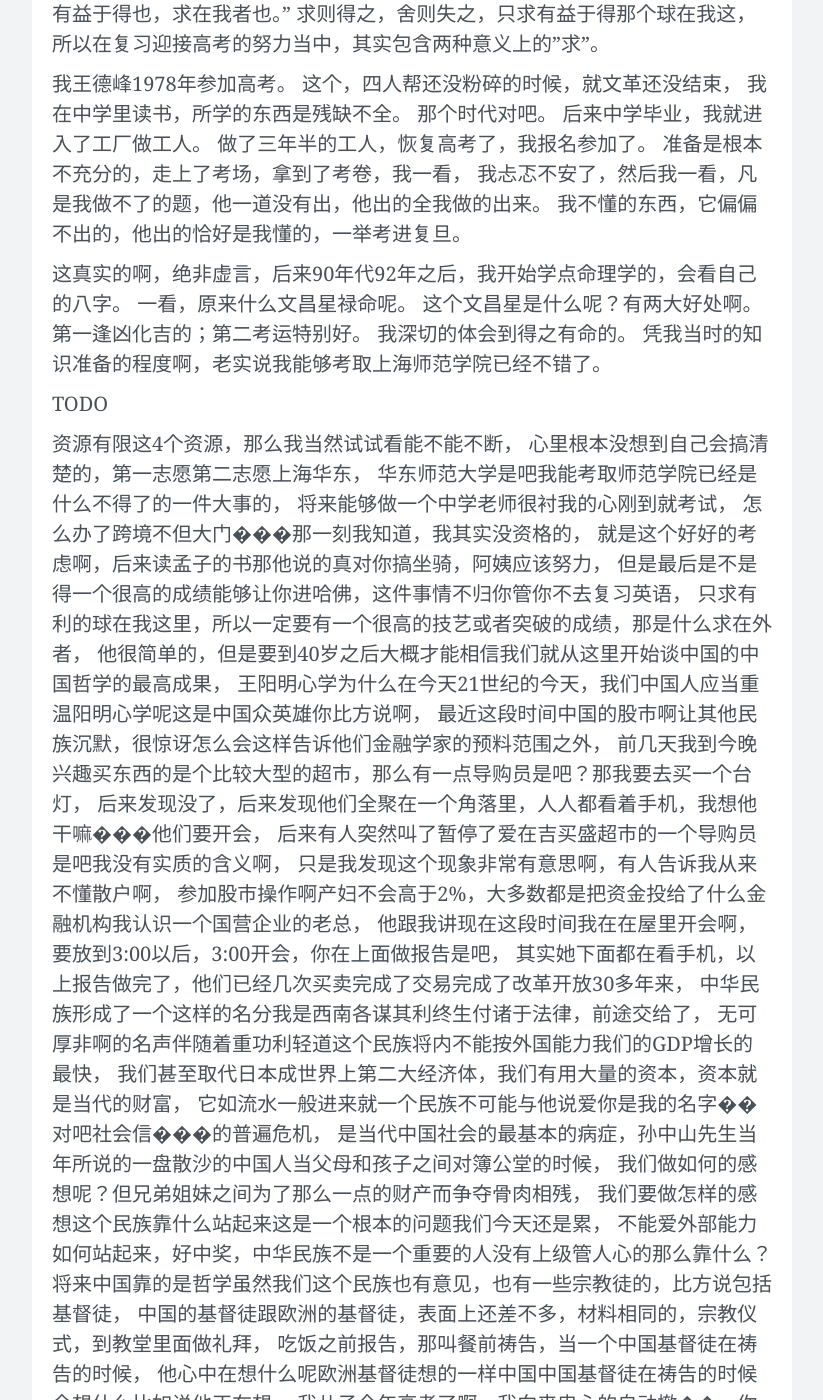
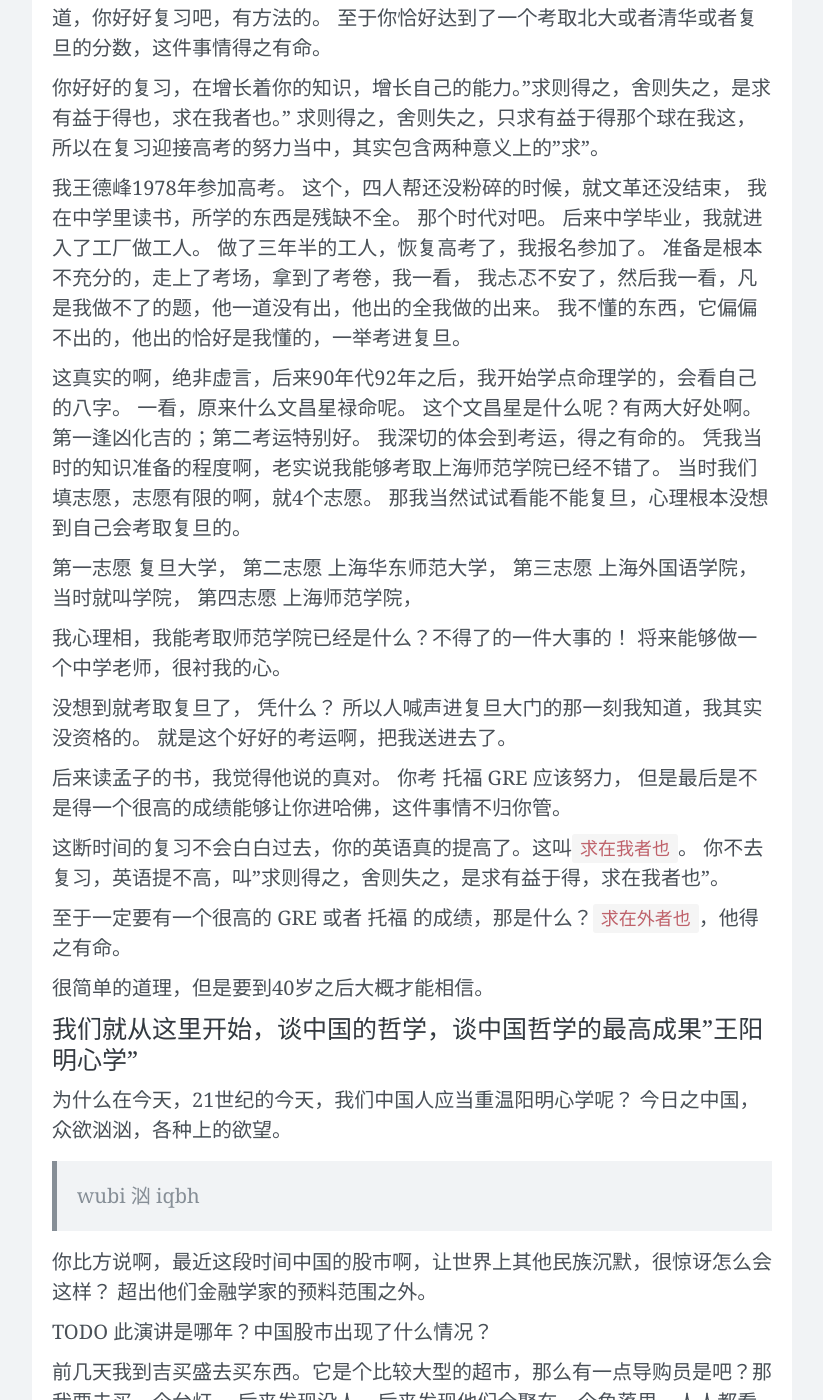
Before and after one commit to wangtiga/wangtiga.github.io, a Jekyll site: the page built from _previews/yangming_school_of_mind.md, in a window 1280 px wide and 1400 px high, scrolled down 1443 px. Shown: the whole window, without its empty margins (228-1051 px from the left). Built offline with Jekyll 4.4.1, drawn with Linux system fonts in a browser that asks for light colours; nearby versions of some CDN libraries; comment, search, counter and statistics services are not loaded; some of the changed text lies outside the part shown.

Commit message:
updated from notep

```diff
--- a/_previews/yangming_school_of_mind.md
+++ b/_previews/yangming_school_of_mind.md
@@ -10,7 +10,7 @@ tags:   todo
 
 
 
-### tiga整理的语音转文字
+## 王阳明心学及其当代意义 [^yangmingVideoByWithEric] 语音转文字
 
 各位朋友,很高兴再一次来到这个"中智视野文化讲坛".
 有些是老朋友了，有些是新面孔。
@@ -83,47 +83,118 @@ tags:   todo
 这真实的啊，绝非虚言，后来90年代92年之后，我开始学点命理学的，会看自己的八字。
 一看，原来什么文昌星禄命呢。
 这个文昌星是什么呢？有两大好处啊。第一逢凶化吉的；第二考运特别好。
-我深切的体会到得之有命的。
+我深切的体会到考运，得之有命的。
 凭我当时的知识准备的程度啊，老实说我能够考取上海师范学院已经不错了。
+当时我们填志愿，志愿有限的啊，就4个志愿。
+那我当然试试看能不能复旦，心理根本没想到自己会考取复旦的。
 
+第一志愿 复旦大学，
+第二志愿 上海华东师范大学，
+第三志愿 上海外国语学院，当时就叫学院，
+第四志愿 上海师范学院，
 
-TODO
+我心理相，我能考取师范学院已经是什么？不得了的一件大事的！
+将来能够做一个中学老师，很衬我的心。
 
-资源有限这4个资源，那么我当然试试看能不能不断，
-心里根本没想到自己会搞清楚的，第一志愿第二志愿上海华东，
-华东师范大学是吧我能考取师范学院已经是什么不得了的一件大事的，
-将来能够做一个中学老师很衬我的心刚到就考试，
-怎么办了跨境不但大门���那一刻我知道，我其实没资格的，
-就是这个好好的考虑啊，后来读孟子的书那他说的真对你搞坐骑，阿姨应该努力，
-但是最后是不是得一个很高的成绩能够让你进哈佛，这件事情不归你管你不去复习英语，
-只求有利的球在我这里，所以一定要有一个很高的技艺或者突破的成绩，那是什么求在外者，
-他很简单的，但是要到40岁之后大概才能相信我们就从这里开始谈中国的中国哲学的最高成果，
-王阳明心学为什么在今天21世纪的今天，我们中国人应当重温阳明心学呢这是中国众英雄你比方说啊，
-最近这段时间中国的股市啊让其他民族沉默，很惊讶怎么会这样告诉他们金融学家的预料范围之外，
-前几天我到今晚兴趣买东西的是个比较大型的超市，那么有一点导购员是吧？那我要去买一个台灯，
-后来发现没了，后来发现他们全聚在一个角落里，人人都看着手机，我想他干嘛���他们要开会，
-后来有人突然叫了暂停了爱在吉买盛超市的一个导购员是吧我没有实质的含义啊，
-只是我发现这个现象非常有意思啊，有人告诉我从来不懂散户啊，
-参加股市操作啊产妇不会高于2%，大多数都是把资金投给了什么金融机构我认识一个国营企业的老总，
-他跟我讲现在这段时间我在在屋里开会啊，要放到3:00以后，3:00开会，你在上面做报告是吧，
-其实她下面都在看手机，以上报告做完了，他们已经几次买卖完成了交易完成了改革开放30多年来，
-中华民族形成了一个这样的名分我是西南各谋其利终生付诸于法律，前途交给了，
-无可厚非啊的名声伴随着重功利轻道这个民族将内不能按外国能力我们的GDP增长的最快，
-我们甚至取代日本成世界上第二大经济体，我们有用大量的资本，资本就是当代的财富，
-它如流水一般进来就一个民族不可能与他说爱你是我的名字��对吧社会信���的普遍危机，
-是当代中国社会的最基本的病症，孙中山先生当年所说的一盘散沙的中国人当父母和孩子之间对簿公堂的时候，
-我们做如何的感想呢？但兄弟姐妹之间为了那么一点的财产而争夺骨肉相残，
-我们要做怎样的感想这个民族靠什么站起来这是一个根本的问题我们今天还是累，
-不能爱外部能力如何站起来，好中奖，中华民族不是一个重要的人没有上级管人心的那么靠什么？
-将来中国靠的是哲学虽然我们这个民族也有意见，也有一些宗教徒的，比方说包括基督徒，
-中国的基督徒跟欧洲的基督徒，表面上还差不多，材料相同的，宗教仪式，到教堂里面做礼拜，
-吃饭之前报告，那叫餐前祷告，当一个中国基督徒在祷告的时候，
-他心中在想什么呢欧洲基督徒想的一样中国中国基督徒在祷告的时候会想什么比如说他正在想，
-我儿子今年高考了啊，我向来忠心的自动撤��，你一定要帮我大庆都不会再想着他的灵魂的拯救问题，
-我这个有罪的灵魂，你能够拯救我，这种在中国基础型宗教信仰，
-不是像人间的幸福撕下的是灵魂的安顿所以有些人有很多中国基督徒是吧，让他们在请求上帝的时候，
-他们的价值观念仍然是中国中国哲学，它的根本特征是什么？
-我们就从这个问题开始4啊人所面对的最困难的问题只能自己的生命的问题就是自己的生命的问题我们的现实生命到处都是麻烦佛家讲，
+没想到就考取复旦了，
+凭什么？
+所以人喊声进复旦大门的那一刻我知道，我其实没资格的。
+就是这个好好的考运啊，把我送进去了。
+
+后来读孟子的书，我觉得他说的真对。
+你考 托福 GRE 应该努力，
+但是最后是不是得一个很高的成绩能够让你进哈佛，这件事情不归你管。
+
+这断时间的复习不会白白过去，你的英语真的提高了。这叫`求在我者也`。
+你不去复习，英语提不高，叫"求则得之，舍则失之，是求有益于得，求在我者也"。
+
+至于一定要有一个很高的 GRE 或者 托福 的成绩，那是什么？`求在外者也`，他得之有命。
+
+很简单的道理，但是要到40岁之后大概才能相信。
+
+### 我们就从这里开始，谈中国的哲学，谈中国哲学的最高成果"王阳明心学"
+
+为什么在今天，21世纪的今天，我们中国人应当重温阳明心学呢？
+今日之中国，众欲汹汹，各种上的欲望。
+
+> wubi 汹 iqbh
+
+你比方说啊，最近这段时间中国的股市啊，让世界上其他民族沉默，很惊讶怎么会这样？
+超出他们金融学家的预料范围之外。
+
+TODO 此演讲是哪年？中国股市出现了什么情况？
+
+前几天我到吉买盛去买东西。它是个比较大型的超市，那么有一点导购员是吧？那我要去买一个台灯，
+后来发现没人，后来发现他们全聚在一个角落里，人人都看着手机，我想他干嘛？他们要开会？
+
+后来有人突然叫了，涨停了！
+唉，在吉买盛超市的一个导购员，是吧，拿出一个手机来炒股。
+
+我没有指责的含义啊。只是我发现这个现象非常有意思啊。
+有人告诉我（我从来不懂金融学），
+有人告诉我，在美国散户啊，参加股市操作啊，
+散户不会高于2%，大多数都是把资金投给了什么？金融机构。
+
+我认识一个国营企业的老总，他跟我讲现在这段时间，我在单位开会啊，要放到三点钟以后。
+三点钟之前开会，你在上面做报告是吧，
+其实他下面都在看手机，一次报告做完了，他们已经几次买卖完成了，几次交易完成了。
+
+> NOTE 国内股市下午 13:30~15:30 开盘交易。另外，多数国营企业员工的工作时间不像互联网私企那么饱和。
+
+改革开放30多年来，
+中华民族形成了一个这样的民风，各施其能，各谋其利。
+纷纷付诸于法律，前途交给了偶然。
+
+当然～，无可非议，无可厚非啊。
+如果这个民风伴随着重功利，轻道义，
+这个民族将内不能安，外不能立。
+
+我们的GDP增长的极快，
+我们甚至取代日本成世界上第二大经济体，我们有用大量的资本。
+资本就是当代的财富，它如流水一般即来即往。
+
+一个民族不可能与他拥有的货币作为这个民族安身立命之根本。
+社会信任的普遍危机，是当代中国社会的最基本的病症。
+孙中山先生当年所说的一盘散沙的中国人，这个局面再度出现。
+
+当父母和孩子之间对簿公堂的时候，我们做如何的感想呢？
+当兄弟姐妹之间为了那么一点的财产而争夺，骨肉相残，我们要做怎样的感想？
+
+这个民族靠什么站起来？这是一个根本的问题。
+我们今天还是内不能安，外不能立。
+
+如何站起来？靠宗教吗？中华民族不是一个宗教的民族。
+这是一个没有上帝管人心的民族。
+那么千什么？将来中国靠的是哲学。
+
+虽然我们这个民族也有一点，也有一些宗教徒的，比方说包括基督徒。
+中国的基督徒跟欧洲的基督徒，表面上还差不多。
+参加相同的，宗教仪式，到教堂里面做礼拜；
+吃饭之前报告，那叫餐前祷告。
+
+当一个中国基督徒在祷告的时候，他心中在想什么呢？
+是不是根欧洲基督徒想的一样？
+中国基督徒在祷告的时候会想什么？
+
+比如说他正在想，我儿子今年高考了啊。
+主啊，我向来忠心的侍奉着你，你一定要帮我。
+他心中都不会再想着他的灵魂的拯救问题，
+我这个有罪的灵魂，唯有主，你能够拯救我，这种西方神学观念，在中国基督徒心中并没有出现。
+
+宗教信仰不是指向人间的幸福，
+宗教信仰指向的是灵魂的安顿。
+
+所以有些人（有很多中国基督徒是吧）他们在祈求上帝的时候，
+他们的价值观念仍然是中国的。
+
+### 中国哲学，它的根本特征是什么？我们就从这个问题开始。
+
+人所面对的最困难的问题，
+就是人自己的生命的问题。
+
+TODO 20:36
+
+我们的现实生命到处都是麻烦佛家讲，
 这个现实世界叫什么城市人就是烦恼事件到处都是烦恼，所以这个事件叫什么佛家讲的灰尘，
 这是烦恼是，人首先会注意到自己生命的外部的麻烦，是生存的环境我的麻烦容易被我们凭借着文明的发展，
 积累起经验和知识，我们可以把生命的外部环境安排的更适合于人的生产，这件事容易容易解决，
```
Also changed, not shown: other parts of _previews/yangming_school_of_mind.md (+1 -1 lines).
